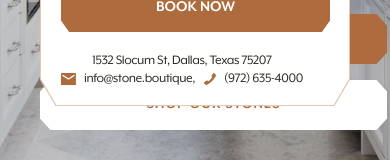
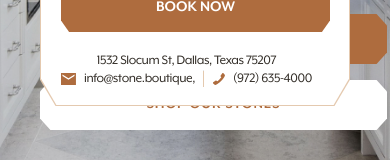
Before and after one commit to Shams000/Stone-Boutique, a Next.js app: page / in a window 390 px wide. Both pictures are taken after a click on the button 279 px from the left and 110 px from the top of the page. Shown: the part 579-739 px from the top of the page. Built offline with nearby package versions, Linux system fonts and the light colour scheme.

Commit message:
polishingclipping-path

```diff
--- a/components/Navigation2.tsx
+++ b/components/Navigation2.tsx
@@ -107,7 +107,7 @@ export default function Navigation2() {
             </button>
             <div className="absolute flex flex-col text-center justify-center top-[470px]">
             <h6>1532 Slocum St, Dallas, Texas 75207</h6>
-            <div className="flex gap-[8px]"><div className="flex gap-[8px]"><img src="/logos/icon/vector (3).svg" alt="" /><h6>info@stone.boutique,</h6></div><div className="flex gap-[8px]"><img src="/logos/icon/vector (2).svg" alt="" /><h6>(972) 635-4000</h6></div>  </div>
+            <div className="flex gap-[8px]"><div className="flex gap-[8px]"><img src="/logos/icon/vector (3).svg" alt="" /><h6>info@stone.boutique,</h6></div><div className="flex gap-[8px]"><hr className="w-[1px] h-[17px] bg-[#E4C9AF]" /><img src="/logos/icon/vector (2).svg" alt="" /><h6>(972) 635-4000</h6></div>  </div>
           </div>
           </form>
           </div>
```
